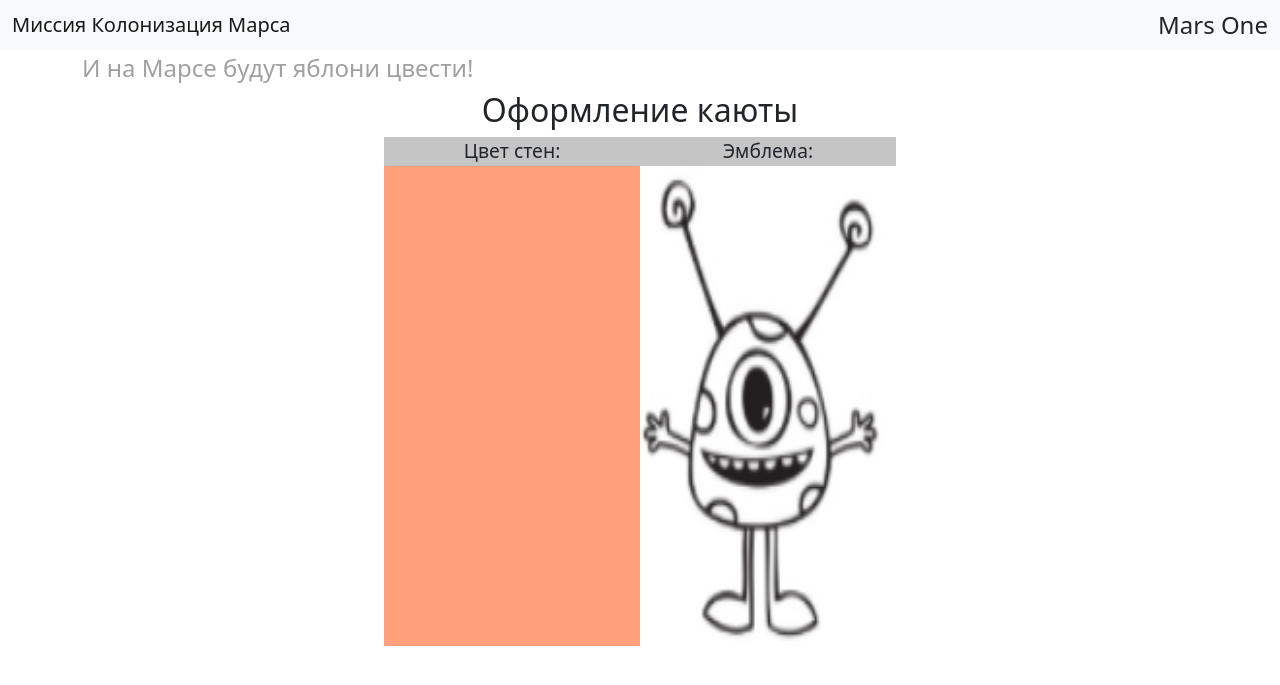
After one commit to fuetser/flask-wtf-lesson, a Flask app: page /table/1/1 in a window 1280 px wide. The commit adds this page. Shown: the top 685 px of the page. Run offline with Flask 2, Linux system fonts and the light colour scheme; some libraries are stand-ins or nearby versions.

Commit message:
Task 7 solution

```diff
--- a/app.py
+++ b/app.py
@@ -60,5 +60,11 @@ def distribution():
         "distribution.html", title="Размещение по каютам", crew=crew)
 
 
+@app.route("/table/<gender>/<int:age>")
+def table(gender, age):
+    return render_template(
+        "table.html", title="Оформление каюты", gender=gender, age=age)
+
+
 if __name__ == '__main__':
     app.run(port=8080, debug=True)
--- a/static/css/style.css
+++ b/static/css/style.css
@@ -29,3 +29,53 @@ h4 {
     padding-top: 10px;
     font-size: 1.2rem;
 }
+
+.color-block {
+    margin: 0;
+    width: 20vw;
+    height: 60vh;
+    display: inline-block;
+}
+
+.old-female {
+    background-color: #ff4500;
+}
+
+.young-female {
+    background-color: #ffa07a;
+}
+
+.old-male {
+    background-color: #007ff0;
+}
+
+.young-male {
+    background-color: #b0c4de;
+}
+
+.holder {
+    display: flex;
+    justify-content: center;
+    align-items: center;
+}
+
+.table {
+    display: flex;
+    flex-direction: column;
+    align-items: center;
+}
+
+.section {
+    display: flex;
+    justify-content: center;
+    margin: auto 1rem;
+    width: 20vw;
+    font-size: 1.2rem;
+}
+
+.title {
+    display: flex;
+    background-color: #c5c5c5;
+    width: 40vw;
+    justify-content: center;
+}
--- /dev/null
+++ b/templates/table.html
@@ -0,0 +1,30 @@
+{% extends "base.html" %}
+
+{% block content %}
+<div class="table">
+    <h2>Оформление каюты</h2>
+    <div class="title">
+        <span class="section">Цвет стен:</span>
+        <span class="section">Эмблема:</span>
+    </div>
+    <div class="holder">
+        {% if gender == "male" %}
+            {% if age < 21 %}
+                <div class="young-male color-block"></div>
+                <img src="{{ url_for('static', filename='img/baby-alien.jpg') }}" alt="baby" class="color-block"/>
+            {% else %}
+                <div class="old-male color-block"></div>
+                <img src="{{ url_for('static', filename='img/alien.jpg') }}" alt="adult" class="color-block"/>
+            {% endif %}
+        {% else %}
+            {% if age < 21 %}
+                <div class="young-female color-block"></div>
+                <img src="{{ url_for('static', filename='img/baby-alien.jpg') }}" alt="baby" class="color-block"/>
+            {% else %}
+                <div class="old-female color-block"></div>
+                <img src="{{ url_for('static', filename='img/alien.jpg') }}" alt="adult" class="color-block"/>
+            {% endif %}
+        {% endif %}
+    </div>
+</div>
+{% endblock %}
```
Also changed, not shown: static/img/alien.jpg (added), static/img/baby-alien.jpg (added).
